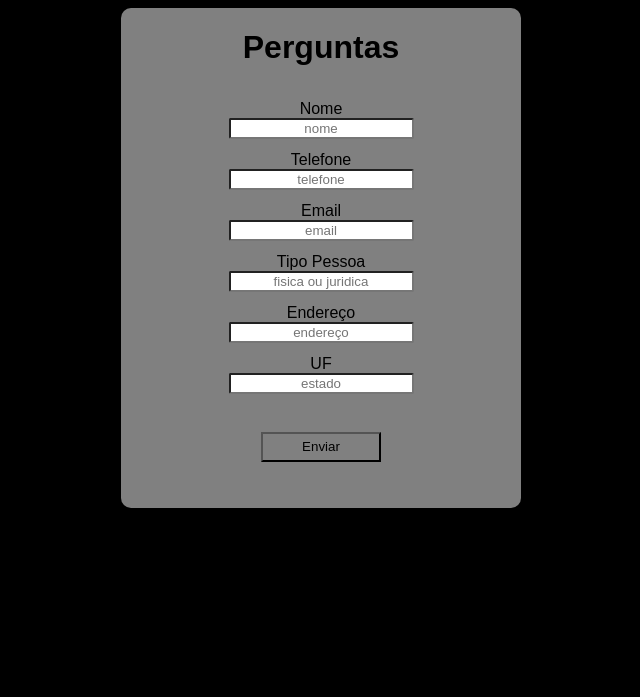
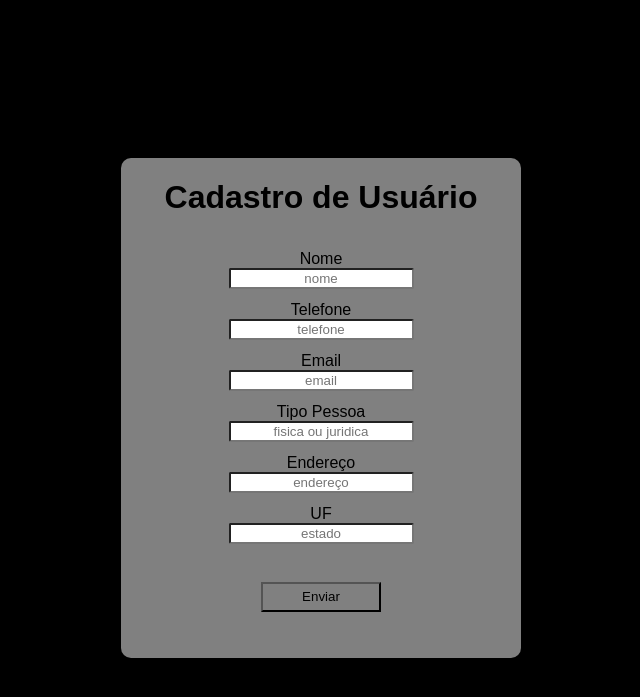
Before and after one commit to MarceloJusten/Desenvweb-2025, a PHP site: page / in a window 1280 px wide. Shown: the top 697 px of the page, without its empty margins (319-959 px from the left). Run offline with PHP 8.4, Linux system fonts and the light colour scheme.

```diff
--- a/Aula 1/index.html
+++ b/Aula 1/index.html
@@ -8,7 +8,7 @@
 </head>
 <body class="body">
    <div class="formulario">
-        <h1>Perguntas</h1>
+        <h1>Cadastro de Usuário</h1>
     <form action="form">
         <div class="perguntas">
             <label for="Name">Nome</label>
--- a/Aula 1/styles.css
+++ b/Aula 1/styles.css
@@ -6,7 +6,7 @@
 
 
 .formulario{
-    margin-top: 0px;
+    margin-top: 150px;
     font-family: Arial, Helvetica, sans-serif;
     width: 400px;
     height: 500px;
```
